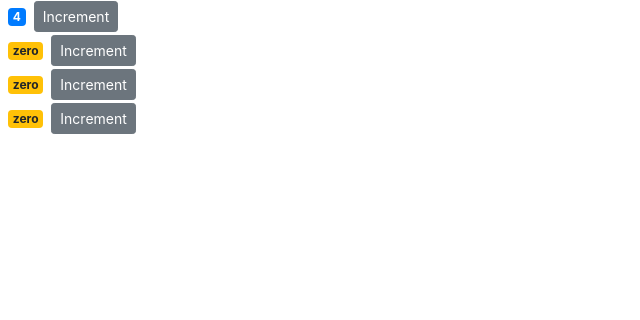
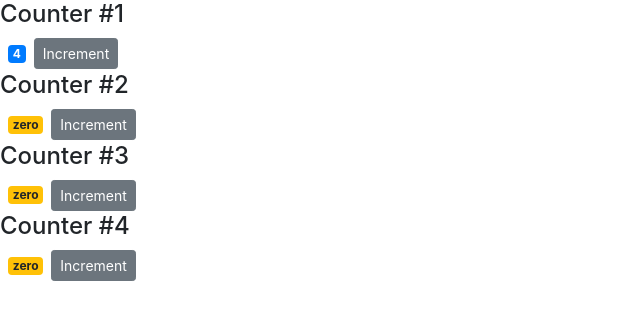
Before and after one commit to parisajabbari/counter-app, a React (Create React App) app: page / in a window 1280 px wide. Shown: the top 320 px of the page, without its empty margins (0-640 px from the left). Built offline with nearby package versions, Linux system fonts and the light colour scheme.

Commit message:
passing children

```diff
--- a/src/components/counter.jsx
+++ b/src/components/counter.jsx
@@ -8,8 +8,11 @@
   };
 
   render() {
+    console.log(this.props);
+
     return (
       <div>
+        {this.props.children}
         <span className={this.getBadgeClasses()}>{this.formatCount()}</span>
 
         {/* adding bootstrap class as an attribute to the span element (hard coded)
--- a/src/components/counters.jsx
+++ b/src/components/counters.jsx
@@ -14,7 +14,13 @@
     return (
       <div>
         {this.state.counters.map((counter) => (
-          <Counter key={counter.id} value={counter.value} />
+          <Counter key={counter.id} value={counter.value} id={counter.id}>
+            {/*below line will add a static "title" text*/}
+            {/*<h4>Title</h4>*/}
+
+            {/*below line will add a dynamic id to each counter */}
+            <h4>Counter #{counter.id}</h4>
+          </Counter>
         ))}
       </div>
     );
```
